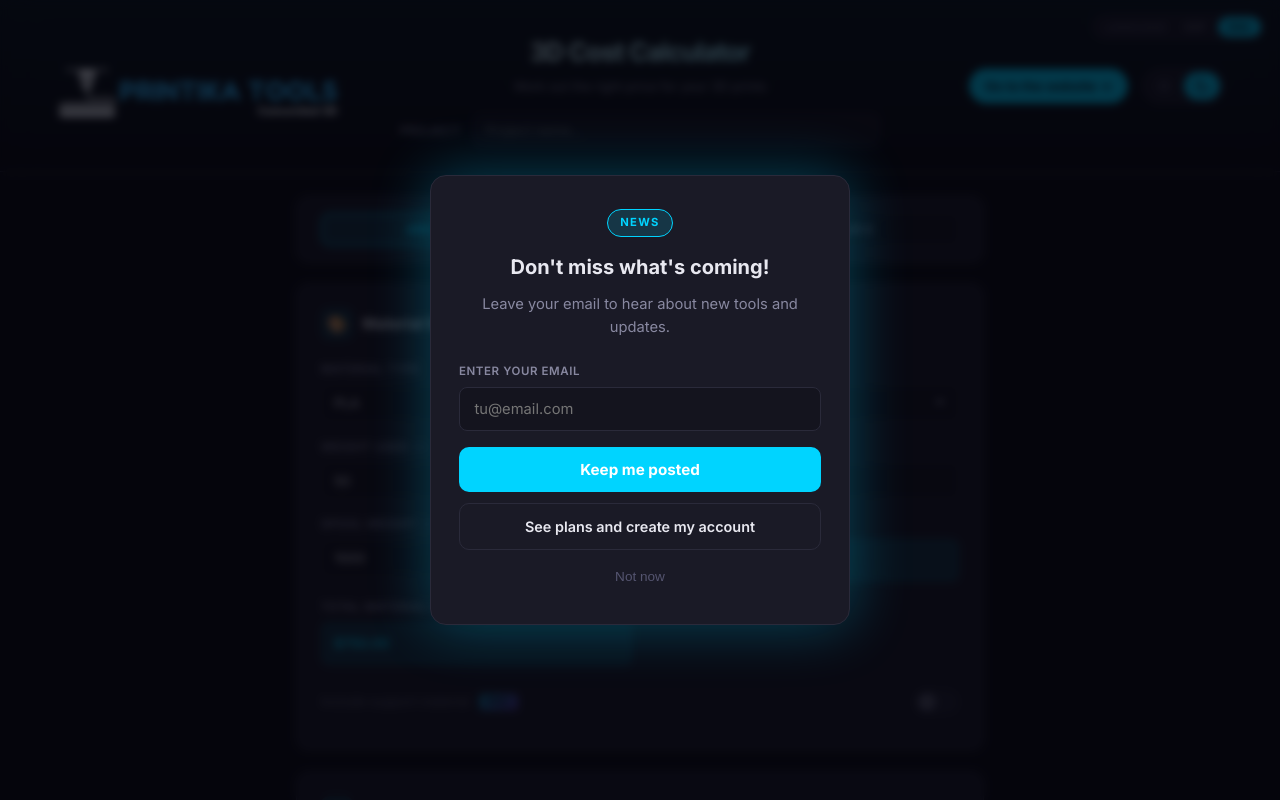
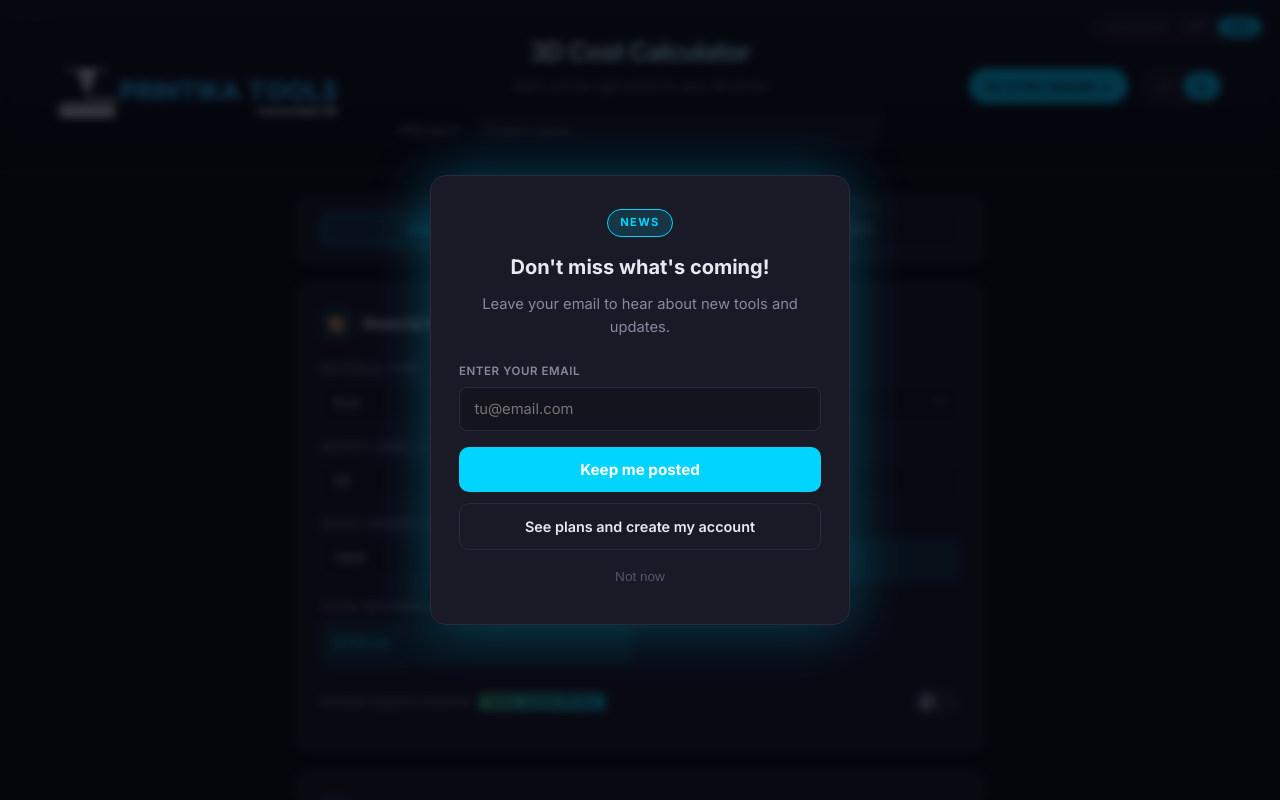
Before and after one commit to dypconsultora/printikatools, a PHP site: page /comunidad/cotizador/index.php in a window 1280 px wide. Run offline with PHP 8.4, Linux system fonts and the light colour scheme.

Commit message:
feat(cotizador): el material de soporte, gratis por 60 dias
Pedido de Adriana: se libera para todos hasta el 18/01/2027 y despues
vuelve a quedar bajo llave.

Vence solo. La fecha esta en SOPORTE_TRIAL_HASTA (cotizador/auth.php) y se
compara por FECHA en hora de Argentina, no por horas, para que el contador
cambie a la medianoche y no a media tarde. Probado con la fecha corrida:
al vencer vuelven el candado y la chapita PRO sin tocar nada.

En vez del cartel PRO, el control muestra cuantos dias quedan: si algo es
gratis por tiempo limitado, decir hasta cuando es parte de la oferta.

Co-Authored-By: Claude Opus 5 <noreply@anthropic.com>

```diff
--- a/comunidad/cotizador/auth.php
+++ b/comunidad/cotizador/auth.php
@@ -57,6 +57,34 @@ function trial_pro_activo() {
     return time() < PRO_TRIAL_HASTA;
 }
 
+/**
+ * "Incluir material de soporte" liberado por 60 dias (del 2026-11-19 al
+ * 2027-01-18). Al vencer vuelve el candado solo: no hay que tocar nada.
+ * Para estirarlo o cortarlo, se cambia esta fecha y listo.
+ */
+define('SOPORTE_TRIAL_HASTA', '2027-01-18');   // ultimo dia incluido
+
+/** Hoy en Argentina, que es contra lo que se compara la fecha de arriba. */
+function soporte_hoy() {
+    return (new DateTime('now', new DateTimeZone('America/Argentina/Buenos_Aires')))
+        ->format('Y-m-d');
+}
+
+function trial_soporte_activo() {
+    return soporte_hoy() <= SOPORTE_TRIAL_HASTA;
+}
+
+/**
+ * Cuantos dias quedan, contando el ultimo. Se cuenta por fecha y no por horas
+ * para que el numero cambie a la medianoche y no a media tarde.
+ */
+function trial_soporte_dias() {
+    if (!trial_soporte_activo()) return 0;
+    $hoy  = new DateTime(soporte_hoy());
+    $fin  = new DateTime(SOPORTE_TRIAL_HASTA);
+    return (int) $hoy->diff($fin)->days;
+}
+
 function token_csrf() {
     iniciar_sesion();
     if (empty($_SESSION['csrf'])) {
--- a/comunidad/cotizador/index.php
+++ b/comunidad/cotizador/index.php
@@ -41,6 +41,10 @@ $csrf  = token_csrf();
 $esPro = esta_logueado() || $enPanel;
 $enTrial = !$esPro && trial_pro_activo();
 $proHabilitado = $esPro || $enTrial;
+// El material de soporte esta liberado por 60 dias para todos; al vencer
+// (SOPORTE_TRIAL_HASTA) el candado vuelve solo.
+$soporteTrial = !$proHabilitado && trial_soporte_activo();
+$soporteLibre = $proHabilitado || $soporteTrial;
 ?>
 <!DOCTYPE html>
 <html lang="es">
@@ -416,6 +420,13 @@ body {
   border-radius: 4px;
 }
 .card-title .badge { margin-left: auto; }
+/* La chapita de "gratis por tiempo limitado": verde y en minusculas, porque
+   dice una frase y no una palabra suelta como PRO. */
+.badge.gratis {
+  background: linear-gradient(135deg, #3ecf8e, var(--accent));
+  text-transform: none;
+  letter-spacing: 0.01em;
+}
 
 /* Form elements */
 .field-grid {
@@ -1468,7 +1479,11 @@ body.en-panel #newsModal { display: none !important; }
       </div>
     </div>
     <div class="toggle-row" id="supportProRow">
-      <span>Incluir material de soporte <span class="badge">PRO</span></span>
+      <span>Incluir material de soporte<?php
+        if ($soporteTrial): ?> <span class="badge gratis">Gratis &middot; quedan <?php
+          echo trial_soporte_dias(); ?> días</span><?php
+        elseif (!$soporteLibre): ?> <span class="badge">PRO</span><?php
+        endif; ?></span>
       <label class="toggle">
         <input type="checkbox" id="supportToggle">
         <span class="toggle-slider"></span>
@@ -2631,7 +2646,7 @@ PRECIO FINAL: ${price}${meliInfo}
     // Electricidad, Depreciacion, Mano de obra y Costos adicionales se
     // liberaron para todos el 2026-11-19: son las cuentas que hacen que el
     // precio sea real, y dejarlas afuera daba un resultado que no sirve.
-    ['sec-meli', 'supportProRow'].forEach((id) => {
+    <?php echo $soporteLibre ? "['sec-meli']" : "['sec-meli', 'supportProRow']"; ?>.forEach((id) => {
       const sec = document.getElementById(id);
       if (!sec) return;
       sec.classList.add('pro-locked');
```
